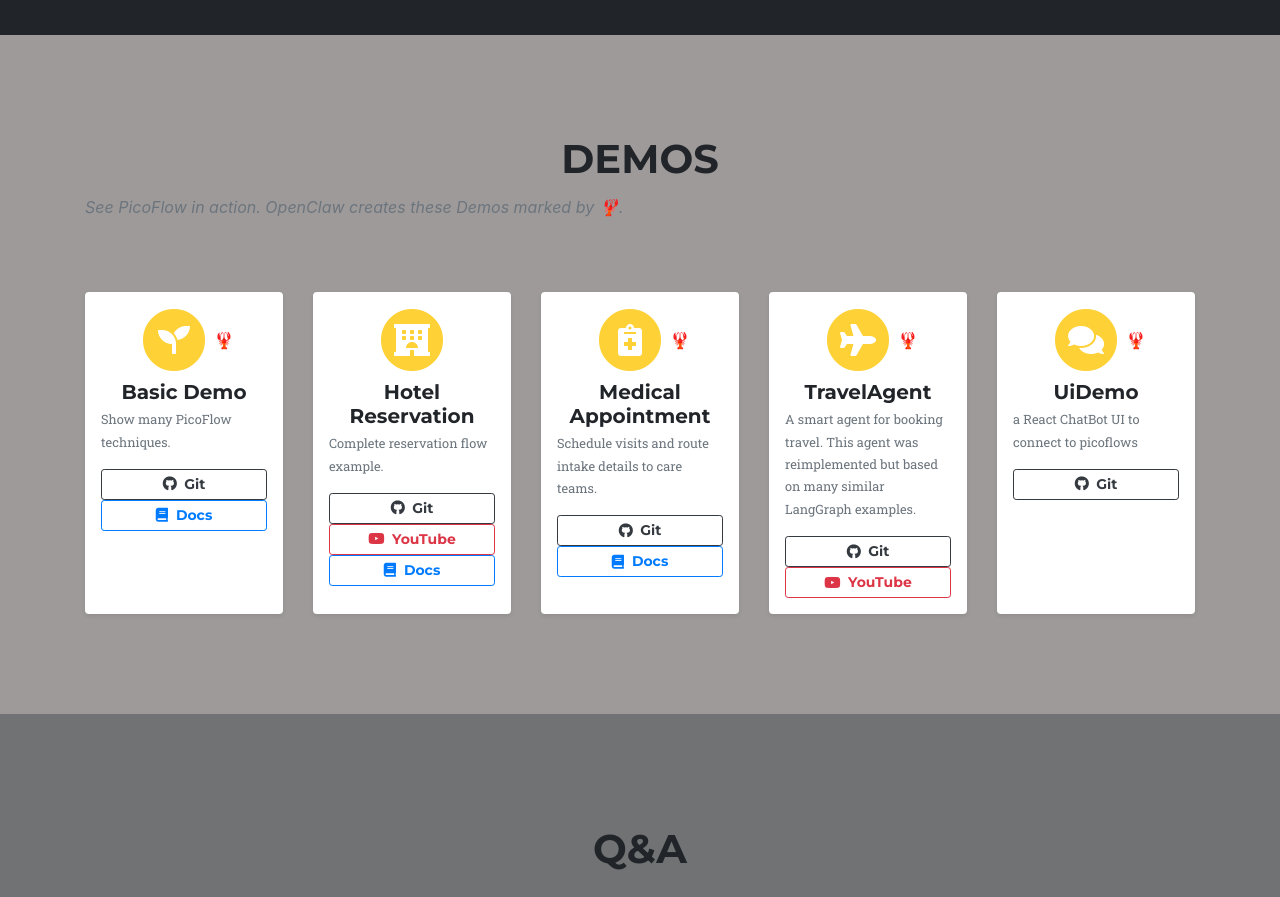
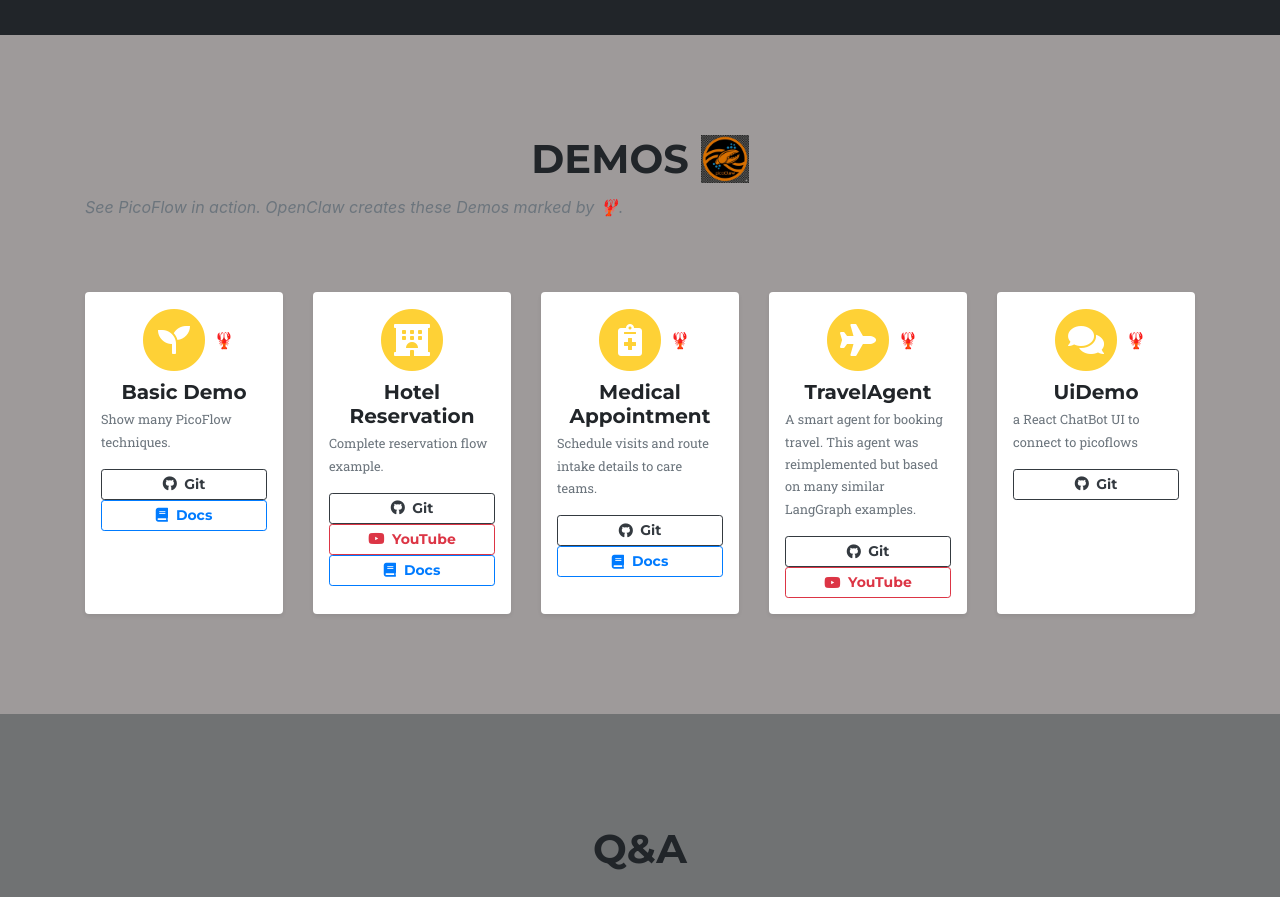
Before and after one commit to picoflow1/pico-web, an Eleventy site: page index.md in a window 1280 px wide. Shown: the part 1660-2557 px from the top of the page. Built offline with nearby package versions, Linux system fonts and the light colour scheme; Eleventy itself is replaced by a stand-in of ours; files that its build step writes are made by us from their sources; a web font is replaced by a local one.

Commit message:
add icon

```diff
--- a/_includes/demos.html
+++ b/_includes/demos.html
@@ -1,10 +1,13 @@
 <!-- Demos Section -->
 {% if site.locale and site.locale != "" and site.locale != nil %}
-<section class="page-section" id="{{ site.data.sitetext[site.locale].demos.section | default: "demos" }}" style="background-color: #9e9a9a;">
+<section class="page-section" id="{{ site.data.sitetext[site.locale].demos.section | default: "demos" }}" style="--demo-bg: #9e9a9a; background-color: var(--demo-bg);">
   <div class="container">
     <div class="row">
       <div class="col-lg-12 text-center">
-        <h2 class="section-heading text-uppercase">{{ site.data.sitetext[site.locale].demos.title | default: "Demos" }}</h2>
+        <h2 class="section-heading text-uppercase demo-title">
+          <span>{{ site.data.sitetext[site.locale].demos.title | default: "Demos" }}</span>
+          <img src="{{ 'assets/img/picoclaw.png' | relative_url }}" class="demo-title-logo" alt="PicoFlow claw logo" />
+        </h2>
         {% if site.data.sitetext[site.locale].demos.text %}
         <h3 class="section-subheading text-muted">{{ site.data.sitetext[site.locale].demos.text }}</h3>
         {% endif %}
@@ -45,11 +48,14 @@
   </div>
 </section>
 {% else %}
-<section class="page-section" id="{{ site.data.sitetext.demos.section | default: "demos" }}" style="background-color: #cccccc;">
+<section class="page-section" id="{{ site.data.sitetext.demos.section | default: "demos" }}" style="--demo-bg: #cccccc; background-color: var(--demo-bg);">
   <div class="container">
     <div class="row">
       <div class="col-lg-12 text-center">
-        <h2 class="section-heading text-uppercase">{{ site.data.sitetext.demos.title | default: "Demos" }}</h2>
+        <h2 class="section-heading text-uppercase demo-title">
+          <span>{{ site.data.sitetext.demos.title | default: "Demos" }}</span>
+          <img src="{{ 'assets/img/picoclaw.png' | relative_url }}" class="demo-title-logo" alt="PicoFlow claw logo" />
+        </h2>
         {% if site.data.sitetext.demos.text %}
         <h3 class="section-subheading text-muted">{{ site.data.sitetext.demos.text }}</h3>
         {% endif %}
--- a/assets/css/agency.css
+++ b/assets/css/agency.css
@@ -35,6 +35,23 @@ h6 {
   font-size: 40px;
   margin-top: 0;
   margin-bottom: 15px;
+}
+.page-section h2.section-heading.demo-title {
+  display: inline-flex;
+  align-items: center;
+  justify-content: center;
+  gap: 12px;
+  flex-wrap: wrap;
+}
+.demo-title-logo {
+  height: 48px;
+  background-color: var(--demo-bg, transparent);
+  width: auto;
+}
+@media (max-width: 575.98px) {
+  .demo-title-logo {
+    height: 40px;
+  }
 }
 .page-section h3.section-subheading {
   font-size: 16px;
```
Also changed, not shown: assets/img/picoclaw.png (added), 3 other files.
